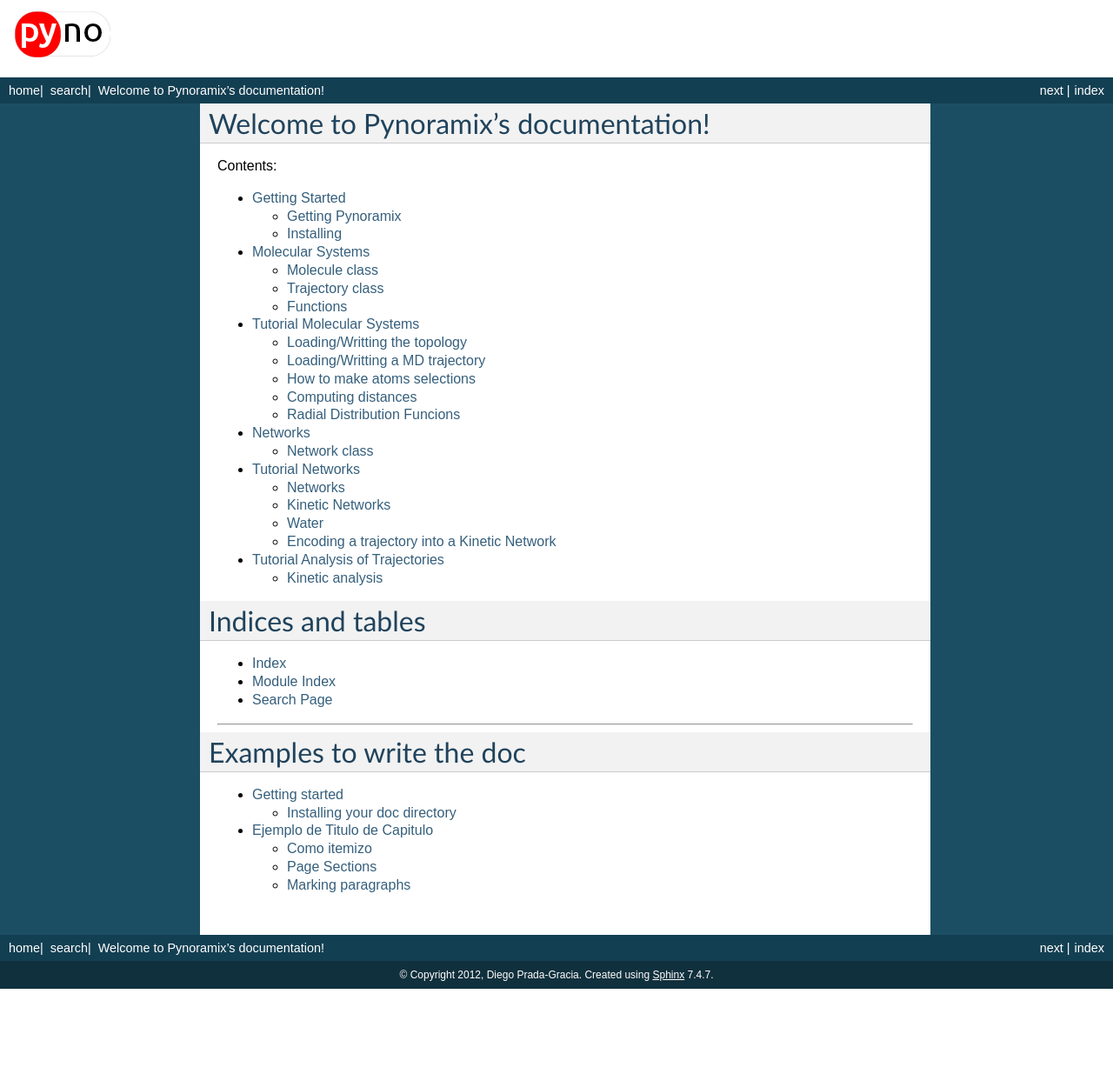
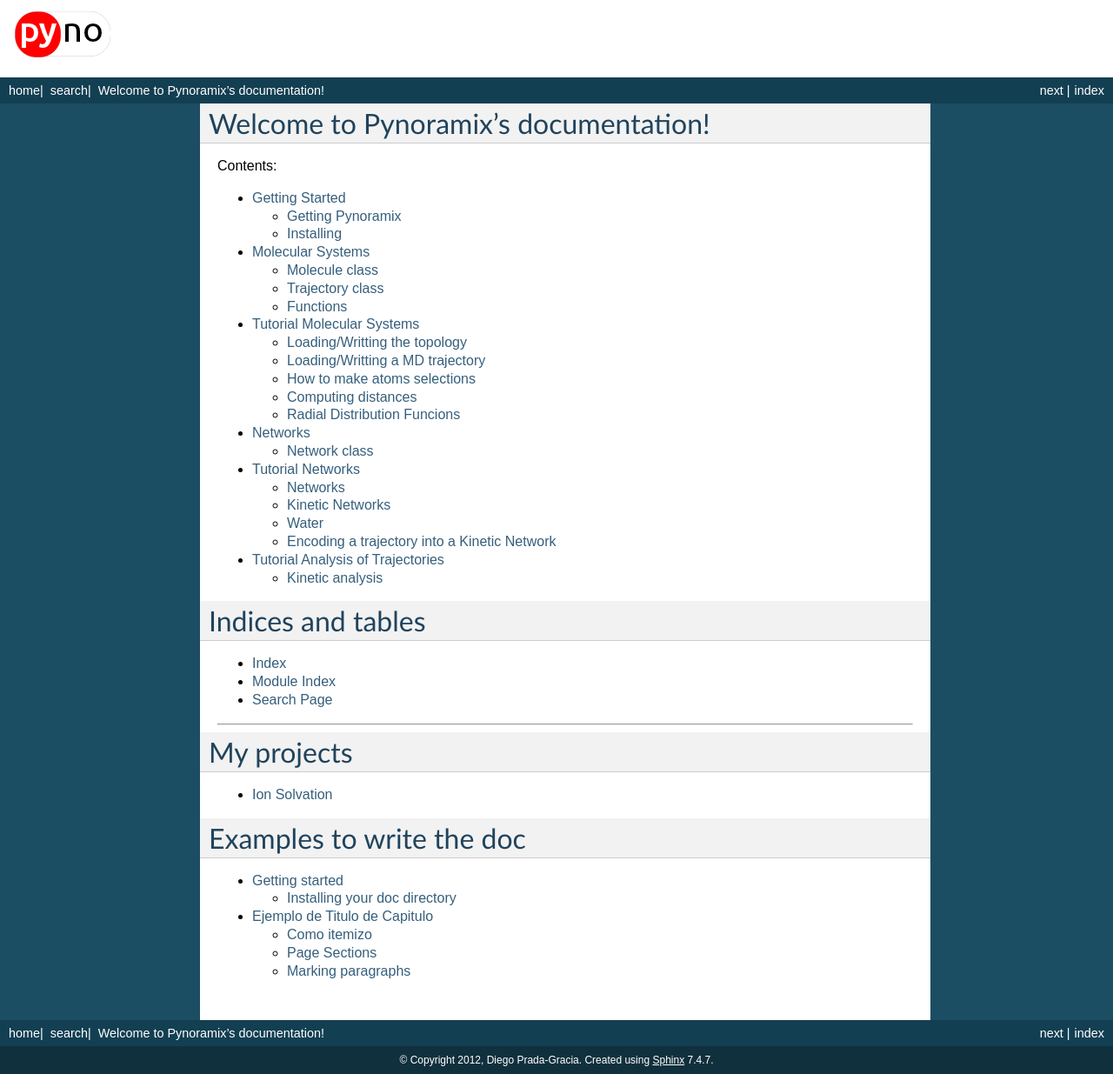
Before and after one commit to dprada/Pynoramix, a Sphinx documentation site: the page built from doc/source/index.rst, in a window 1280 px wide. Shown: the whole page at 87% size. Built offline with Sphinx 7.4.7, drawn with Linux system fonts in a browser that asks for light colours; before the commit the page ends 1137 px from its top, so only the background shows below that.

Commit message:
Section "My projects" added to doc.

```diff
--- a/doc/source/index.rst
+++ b/doc/source/index.rst
@@ -27,6 +27,14 @@ Indices and tables
 
 -----------------------------
 
+My projects
+===========
+
+.. toctree::
+   :maxdepth: 2
+
+   my_projects/ion_solvation.rst
+
 Examples to write the doc
 =========================
 
--- /dev/null
+++ b/doc/source/my_projects/ion_solvation.rst
@@ -0,0 +1,4 @@
+Ion Solvation
+*************
+
+bla bla bla
```
